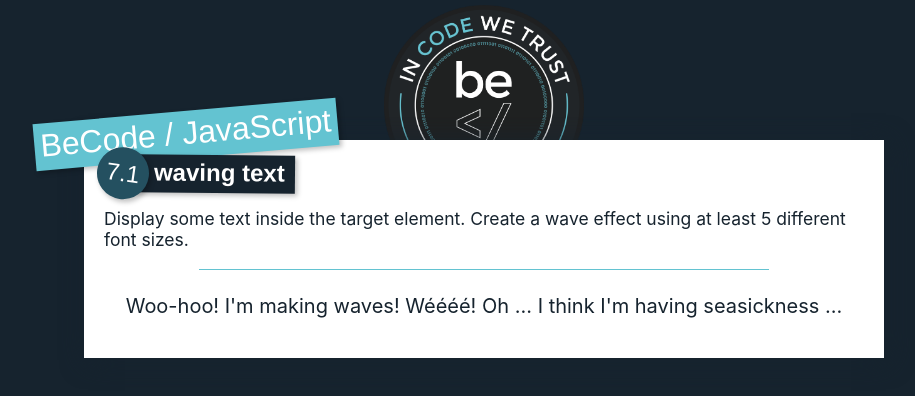
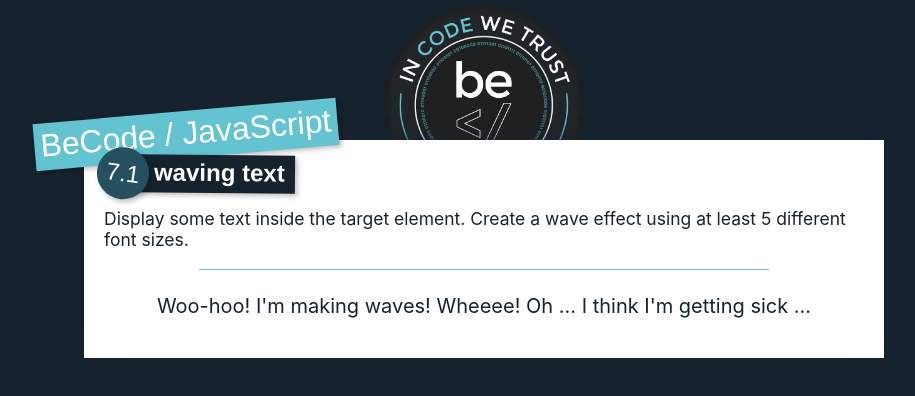
Before and after one commit to thibence-95/js-exercise, a website: page js-complete-course-edit/07-misc/01-waving-text/index.html in a window 1280 px wide. Shown: the whole page, without its empty margins (156-1071 px from the left). Drawn offline with Linux system fonts and the light colour scheme.

Commit message:
adding these because terminal told me to

```diff
--- a/js-complete-course-edit/05-arrays/10-reduce-array/script.js
+++ b/js-complete-course-edit/05-arrays/10-reduce-array/script.js
@@ -89,7 +89,7 @@
         },
     ];
 
-    document.getElementById("run").addEventListener("click", function(){
+    document.getElementById("run").addEventListener("click", function() {
         //using .reduce to transform array above
         let ageSum = people.reduce(function (sum, person) {
 
--- a/js-complete-course-edit/07-misc/01-waving-text/index.html
+++ b/js-complete-course-edit/07-misc/01-waving-text/index.html
@@ -33,7 +33,7 @@
                     sizes.</p>
             </section>
             <section class="material">
-                <p id="target">Woo-hoo! I'm making waves! Wéééé! Oh ... I think I'm having seasickness ...</p>
+                <p id="target">Woo-hoo! I'm making waves! Wheeee! Oh ... I think I'm getting sick ...</p>
             </section>
         </div>
     </div>
```
Also changed, not shown: js-complete-course-edit/04-dates/01-title-by-hour-one/script.js (line endings or trailing spaces), js-complete-course-edit/05-arrays/11-dedupe-array/script.js (line endings or trailing spaces).
